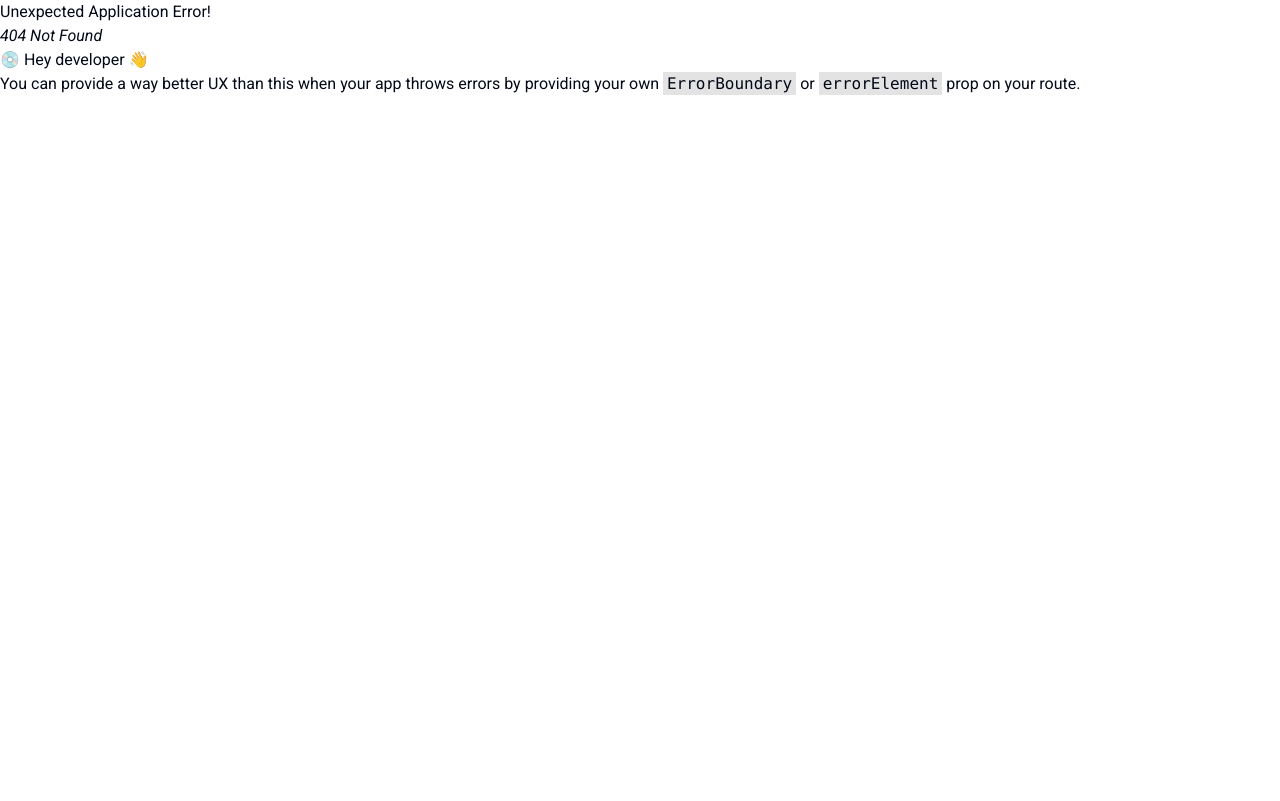
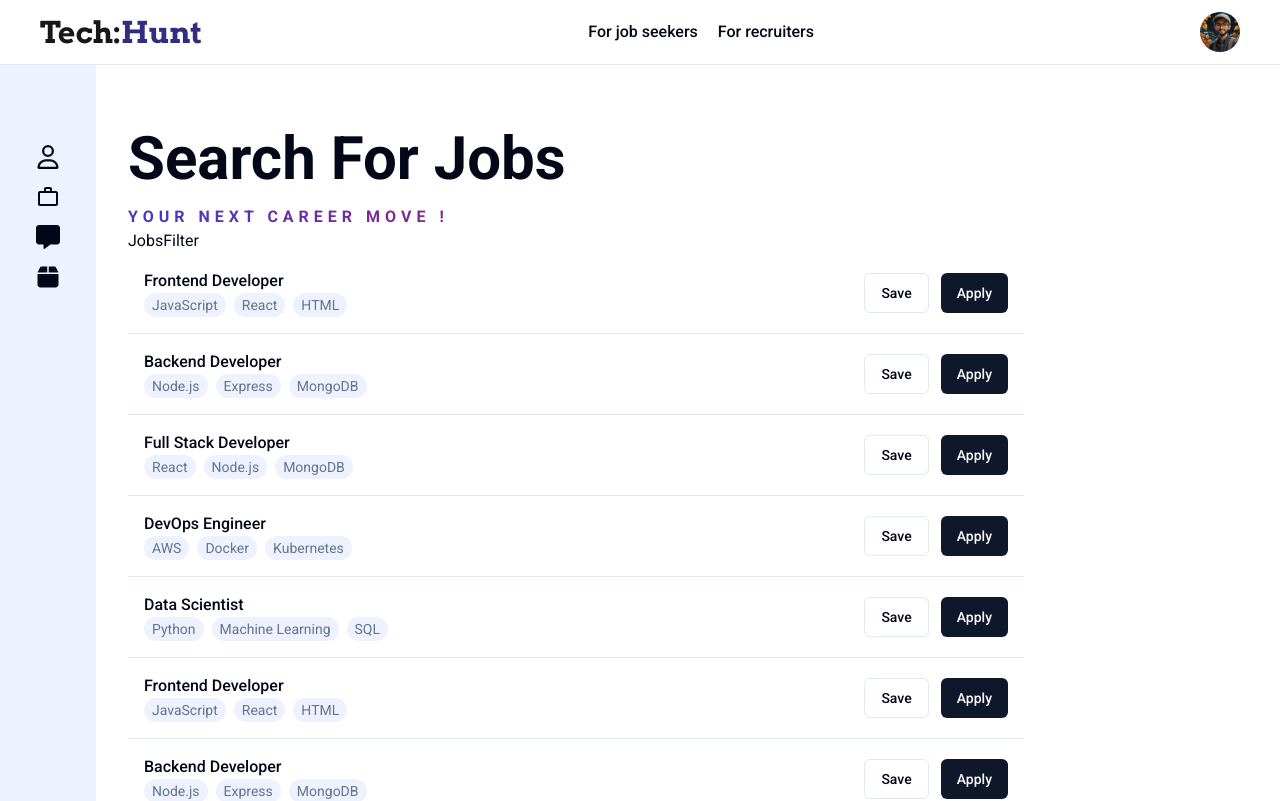
Before and after one commit to AbhishekSingh0901/TechHunt, a React (Vite) app in the folder client/: page /alljobs in a window 1280 px wide. Before the commit this address had no page. Shown: the top 801 px of the page. Built offline with nearby package versions, Linux system fonts and the light colour scheme.

Commit message:
working on all jobs page

```diff
--- a/client/package.json
+++ b/client/package.json
@@ -19,6 +19,7 @@
     "@radix-ui/react-slot": "^1.1.0",
     "@radix-ui/react-toast": "^1.2.2",
     "@reduxjs/toolkit": "^2.2.7",
+    "@tabler/icons-react": "^3.19.0",
     "@tsparticles/engine": "^3.5.0",
     "@tsparticles/react": "^3.0.0",
     "@tsparticles/slim": "^3.5.0",
--- a/client/src/App.jsx
+++ b/client/src/App.jsx
@@ -4,6 +4,7 @@ import Login from "./pages/Login.page";
 import Signup from "./pages/Signup.page";
 import Jobs from "./pages/Jobs.page";
 import Recruiters from "./pages/Recruiters.page";
+import AllJobs from "./pages/AllJobs.page";
 
 const router = createBrowserRouter([
   {
@@ -26,6 +27,10 @@ const router = createBrowserRouter([
     path: "/recruiters",
     element: <Recruiters />,
   },
+  {
+    path: "/alljobs",
+    element: <AllJobs />,
+  },
 ]);
 function App() {
   return <RouterProvider router={router}></RouterProvider>;
--- /dev/null
+++ b/client/src/components/JobsFilter.component.jsx
@@ -0,0 +1,5 @@
+function JobsFilter() {
+  return <div>JobsFilter</div>;
+}
+
+export default JobsFilter;
--- a/client/src/components/JobsList.component.jsx
+++ b/client/src/components/JobsList.component.jsx
@@ -14,7 +14,7 @@
 
 import { Button } from "./ui/button";
 
-function JobsList({ jobs }) {
+function JobsList({ jobs, withLogo = true }) {
   return (
     <div className="max-w-4xl w-full">
       {jobs.map((job) => (
@@ -23,11 +23,13 @@ function JobsList({ jobs }) {
           className="border-b p-3 md:p-4 flex justify-between items-center hover:bg-neutral-50 transition-all duration-150"
         >
           <div className="flex gap-3 items-center">
-            <img
-              src={job.company.logo}
-              className="h-8 md:h-10"
-              alt={job.company.title}
-            />
+            {withLogo && (
+              <img
+                src={job.company.logo}
+                className="h-8 md:h-10"
+                alt={job.company.title}
+              />
+            )}
             <div>
               <h2 className="font-medium">{job.title}</h2>
               <div className="flex gap-2">
--- a/client/src/components/shared/Navbar.component.jsx
+++ b/client/src/components/shared/Navbar.component.jsx
@@ -7,7 +7,7 @@ import { Link } from "react-router-dom";
 import illustration from "../../assets/illustration.png";
 import Logo from "../ui/logo";
 function Navbar() {
-  const user = false;
+  const user = true;
   return (
     <div className="border-b flex justify-between items-center p-3 px-4 md:px-10">
       <Logo />
@@ -27,6 +27,7 @@ function Navbar() {
       </div>
       <div>
         {user ? (
+          <div className="flex items-center">
             <Popover asChild className="cursor-pointer">
               <PopoverTrigger>
                 <Avatar>
@@ -59,6 +60,7 @@ function Navbar() {
                 </div>
               </PopoverContent>
             </Popover>
+          </div>
         ) : (
           <div className=" flex gap-3">
             <Link to="/login">
--- /dev/null
+++ b/client/src/pages/AllJobs.page.jsx
@@ -0,0 +1,144 @@
+import { FaBox, FaMessage, FaRegUser } from "react-icons/fa6";
+import { MdOutlineWorkOutline } from "react-icons/md";
+import JobsFilter from "../components/JobsFilter.component";
+import JobsList from "../components/JobsList.component";
+import Navbar from "../components/shared/Navbar.component";
+
+const companies = [
+  {
+    id: 1,
+    title: "Microsoft",
+    description:
+      "A multinational technology company that develops, manufactures, licenses, supports, and sells computer software, consumer electronics, personal computers, and related services.",
+    link: "https://microsoft.com",
+    logo: "/assets/microsoftlogo.png",
+    numJobs: 10,
+  },
+  {
+    id: 2,
+    title: "Netflix",
+    description:
+      "A streaming service that offers a wide variety of award-winning TV shows, movies, anime, documentaries, and more on thousands of internet-connected devices.",
+    link: "https://netflix.com",
+    logo: "/assets/netflixlogo.png",
+    numJobs: 7,
+  },
+  {
+    id: 3,
+    title: "Google",
+    description:
+      "A multinational technology company that specializes in Internet-related services and products.",
+    link: "https://google.com",
+    logo: "/assets/googlelogo.png",
+    numJobs: 23,
+  },
+  {
+    id: 4,
+    title: "Meta",
+    description:
+      "A technology company that focuses on building products that advance Facebook's mission of bringing the world closer together.",
+    link: "https://meta.com",
+    logo: "/assets/metalogo.png",
+    numJobs: 15,
+  },
+];
+
+const demoJobs = [
+  {
+    title: "Frontend Developer",
+    description:
+      "Develop and maintain the front-end of our web applications using React.js.",
+    company: companies[0], // Microsoft
+    location: "San Francisco, CA",
+    salary: 120000,
+    deadline: new Date("2024-12-31"),
+    skills: ["JavaScript", "React", "HTML", "CSS"],
+    created_by: "60d2f9f4c75b2e1f84c8d001",
+    experience: "2-4 years",
+    applications: [],
+  },
+  {
+    title: "Backend Developer",
+    description:
+      "Work on server-side logic and database operations using Node.js and MongoDB.",
+    company: companies[1], // Netflix
+    location: "Remote",
+    salary: 110000,
+    deadline: new Date("2024-11-30"),
+    skills: ["Node.js", "Express", "MongoDB"],
+    created_by: "60d2f9f4c75b2e1f84c8d002",
+    experience: "3-5 years",
+    applications: [],
+  },
+  {
+    title: "Full Stack Developer",
+    description: "Build and maintain web applications using the MERN stack.",
+    company: companies[2], // Google
+    location: "New York, NY",
+    salary: 130000,
+    deadline: new Date("2025-01-15"),
+    skills: ["React", "Node.js", "MongoDB", "Express"],
+    created_by: "60d2f9f4c75b2e1f84c8d003",
+    experience: "4-6 years",
+    applications: [],
+  },
+  {
+    title: "DevOps Engineer",
+    description:
+      "Manage infrastructure, CI/CD pipelines, and deployment processes.",
+    company: companies[3], // Meta
+    location: "Austin, TX",
+    salary: 115000,
+    deadline: new Date("2024-10-31"),
+    skills: ["AWS", "Docker", "Kubernetes", "CI/CD"],
+    created_by: "60d2f9f4c75b2e1f84c8d004",
+    experience: "3-5 years",
+    applications: [],
+  },
+  {
+    title: "Data Scientist",
+    description:
+      "Analyze large datasets and develop machine learning models for predictive analytics.",
+    company: companies[0], // Microsoft
+    location: "Seattle, WA",
+    salary: 135000,
+    deadline: new Date("2024-11-15"),
+    skills: ["Python", "Machine Learning", "SQL", "Data Visualization"],
+    created_by: "60d2f9f4c75b2e1f84c8d005",
+    experience: "2-4 years",
+    applications: [],
+  },
+];
+
+function AllJobs() {
+  return (
+    <div>
+      <Navbar />
+      {/* Sidebar */}
+      <div className="flex relative">
+        <div className="w-24 h-screen pt-20 text-2xl bg-indigo-50 sticky top-0 flex flex-col items-center gap-4">
+          <FaRegUser />
+          <MdOutlineWorkOutline />
+          <FaMessage />
+          <FaBox />
+        </div>
+        <div className="flex-1">
+          <div className="max-w-7xl mx-auto px-4 md:px-8 my-16">
+            <h1 className="text-4xl md:text-5xl mt-5 lg:text-6xl mb-4 font-semibold mx-auto ">
+              Search For Jobs
+            </h1>
+            <h3 className="tracking-[5px] font-semibold uppercase bg-gradient-to-r from-indigo-700 via-pink-700 to-orange-700 text-transparent bg-clip-text">
+              Your next career move !
+            </h3>
+            <JobsFilter />
+            <JobsList jobs={demoJobs} withLogo={false} />
+            <JobsList jobs={demoJobs} withLogo={false} />
+            <JobsList jobs={demoJobs} withLogo={false} />
+          </div>
+        </div>
+      </div>
+    </div>
+  );
+}
+
+export default AllJobs;
--- a/client/src/pages/Jobs.page.jsx
+++ b/client/src/pages/Jobs.page.jsx
@@ -5,8 +5,8 @@ import jobsHero2 from "../assets/jobshero-2.webp";
 import { HoverEffect } from "../components/ui/card-hover-effect";
 import JobsList from "../components/JobsList.component";
 import { Button } from "../components/ui/button";
-import { FaRightLeft, FaRightLong } from "react-icons/fa6";
 import Footer from "../components/shared/Footer.component";
+import { Link } from "react-router-dom";
 
 const companies = [
   {
@@ -170,9 +170,11 @@ function Jobs() {
             <h1 className="text-3xl md:text-4xl  font-medium ">
               Latest Trending Jobs
             </h1>
-            <Button variant="link" className="md:text-xl">
-              View all jobs &rarr;
-            </Button>
+            <Link to="/alljobs">
+              <Button variant="link" className="md:text-xl">
+                View all jobs &rarr;
+              </Button>
+            </Link>
           </div>
           <div className=" flex flex-col gap-4 lg:flex-row justify-between mb-16">
             <JobsList jobs={demoJobs} />
```
Also changed, not shown: 1 other file (tests, documents, lock files or other folders). Lines whose indentation alone changed are shown as unchanged.
